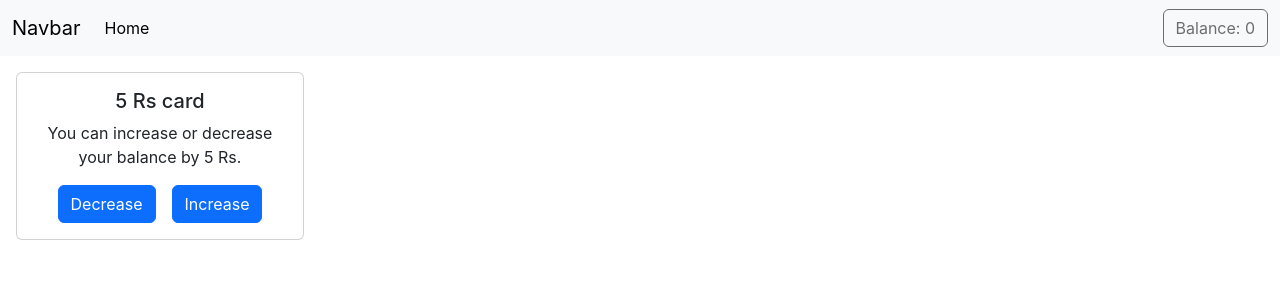
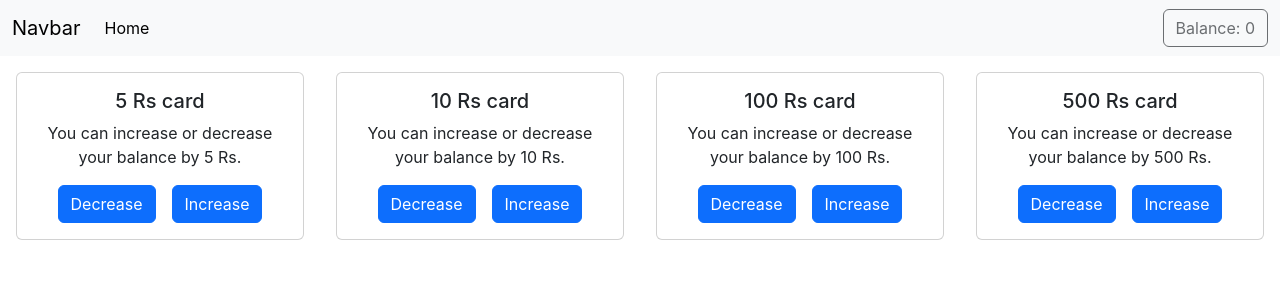
Before and after one commit to ee17btech11034/Simple-Redux-App, a React (Create React App) app: page / in a window 1280 px wide. Shown: the top 300 px of the page. Built offline with nearby package versions, Linux system fonts and the light colour scheme.

Commit message:
Reducer and Action_creator

```diff
--- a/package.json
+++ b/package.json
@@ -8,7 +8,10 @@
     "@testing-library/user-event": "^13.5.0",
     "react": "^18.2.0",
     "react-dom": "^18.2.0",
+    "react-redux": "^8.0.5",
     "react-scripts": "5.0.1",
+    "redux": "^4.2.1",
+    "redux-thunk": "^2.4.2",
     "web-vitals": "^2.1.4"
   },
   "scripts": {
--- a/src/components/AllBalance.js
+++ b/src/components/AllBalance.js
@@ -3,8 +3,11 @@ import BalanceItem from './BalanceItem'
 
 const AllBalance = () => {
   return (
-    <div>
-      <BalanceItem/>
+    <div className='d-flex'>
+      <BalanceItem money="5"/>
+      <BalanceItem money="10"/>
+      <BalanceItem money="100"/>
+      <BalanceItem money="500"/>
     </div>
   )
 }
--- a/src/components/BalanceItem.js
+++ b/src/components/BalanceItem.js
@@ -1,15 +1,21 @@
 import React from 'react'
 
-const BalanceItem = () => {
+const BalanceItem = (props) => {
+  const decreasebalance = ()=>{
+
+  }
+  const increasebalance = ()=>{
+
+  }
   return (
     <div className='my-3 mx-3'>
       <div className="card" style={{"width": "18rem"}}>
         <div className="card-body">
-            <h5 className="card-title">{5} Rs card</h5>
-            <p className="card-text">You can increase or decrease your balance by {5} Rs.</p>
+            <h5 className="card-title">{props.money} Rs card</h5>
+            <p className="card-text">You can increase or decrease your balance by {props.money} Rs.</p>
 
-            <button className="btn btn-primary mx-2">Decrease</button>
-            <button className="btn btn-primary mx-2">Increase</button>
+            <button className="btn btn-primary mx-2" onClick={decreasebalance}>Decrease</button>
+            <button className="btn btn-primary mx-2" onClick={increasebalance}>Increase</button>
         </div>
         </div>
     </div>
```
Also changed, not shown: src/state/action_creators/index.js (added, +17 -0 lines), src/state/reducers/amountreducer.js (added, +11 -0 lines), 1 other file (tests, documents, lock files or other folders).
